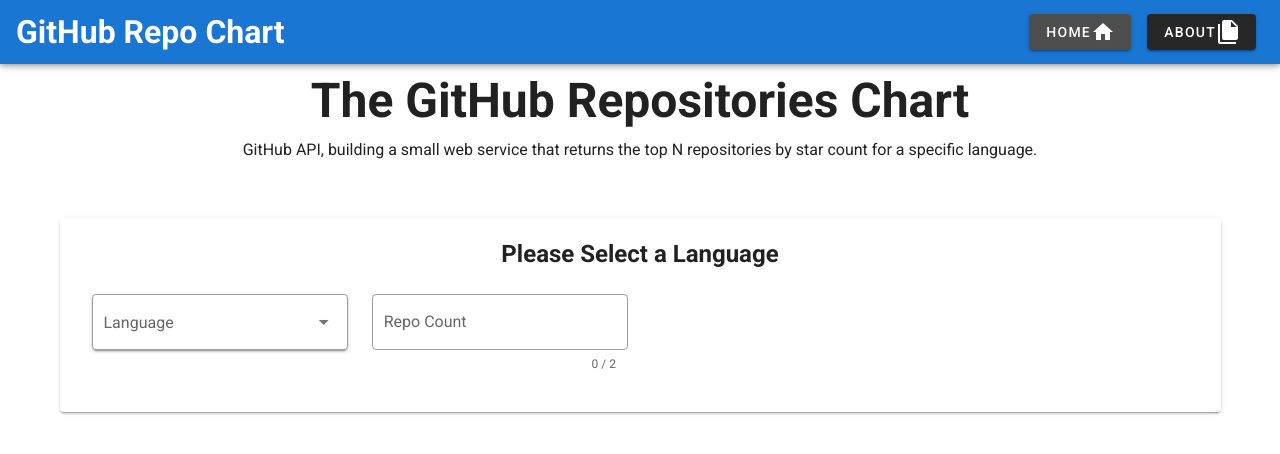
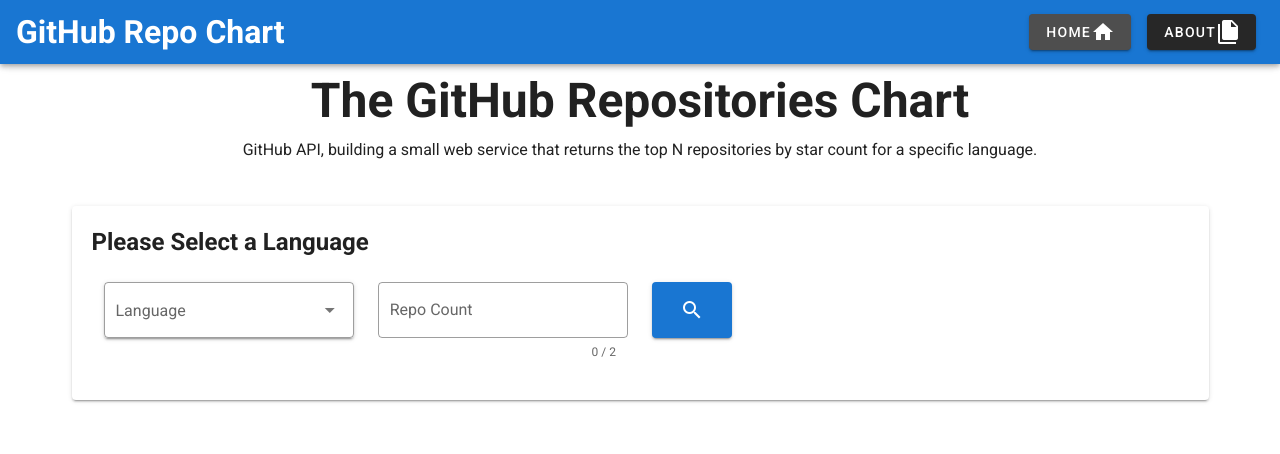
Before and after one commit to jaasmaz/Top-Repos-App, a Vue app: page /#/ in a window 1280 px wide. Shown: the top 454 px of the page. Built offline with nearby package versions, Linux system fonts and the light colour scheme.

Commit message:
Add State Management and refactor components

```diff
--- a/src/components/Chart.vue
+++ b/src/components/Chart.vue
@@ -1,100 +1,27 @@
 <template>
   <v-container>
-    <v-row class="text-center">
-      <v-col class="mb-4">
-        <h1 class="display-2 font-weight-bold mb-3">
-          {{ msg }}
-        </h1>
-        <p class="subheading font-weight-regular">
-          GitHub API, building a small web service that returns the top N
-          repositories by star count for a specific language.
-        </p>
+    <v-row v-for="(item, index) in apiData" :key="index">
+      <v-col>
+        <h3>Language: {{ item.language }}</h3>
       </v-col>
-      <v-col class="mb-5" cols="12">
-        <v-card class="pa-5">
-          <h2 v-if="selectedLang" class="headline font-weight-bold mb-3">
-            Top {{ selectedLang }} Repos
-          </h2>
-          <h2 v-else class="headline font-weight-bold mb-3">
-            Please Select a Language
-          </h2>
-          <v-form ref="form">
-            <v-container class="justify-center">
-              <v-row>
-                <v-col cols="6" sm="3">
-                  <v-select
-                    :items="dropLang"
-                    v-model="selectedLang"
-                    @change="getRepos()"
-                    clearable
-                    outlined
-                    small-chips
-                    solo
-                    label="Language"
-                    hint="Select The Repo Language"
-                    :rules="[(v) => !!v || 'Please Select a Language']"
-                  ></v-select>
-                </v-col>
-                <v-col cols="6" sm="3">
-                  <v-text-field
-                    v-model="repoCount"
-                    @change="getRepos()"
-                    outlined
-                    counter="2"
-                    label="Repo Count"
-                    hint="This field uses counter prop"
-                    :rules="[
-                      (v) => !isNaN(v) || 'It\'s not a Digit!',
-                      (v) => (v && (v.length <= 2 && v.length > 0)) || 'Insert 1 or 2 Digits!',
-                      (v) => (v <= 20) || 'Can\'t display more than 20 Repos',
-                    ]"
-                  ></v-text-field>
-                </v-col>
-              </v-row>
-              <v-row v-for="(item, index) in apiData" :key="index">
-                <v-col>
-                  <h3>Language: {{ item.language }}</h3>
-                </v-col>
-                <v-col>
-                  <h5>Star Count: {{ item.stargazers_count }}</h5>
-                </v-col>
-              </v-row>
-            </v-container>
-          </v-form>
-        </v-card>
+      <v-col>
+        <h5>Star Count: {{ item.stargazers_count }}</h5>
       </v-col>
     </v-row>
   </v-container>
 </template>
 
 <script>
-import axios from "axios";
 export default {
-  data: () => ({
-    apiData: null,
-    selectedLang: null,
-    repoCount: null,
-    name: "Chart",
-    repoLang: "Programing Language",
-    dropLang: ["Javascript", "Dart", "PHP", "python", "Java"],
-  }),
-  props: {
-    msg: String,
-  },
-  created() {
-  },
-  methods: {
-    async getRepos() {
-      this.$refs.form.validate()
-      if (this.selectedLang && this.repoCount && this.$refs.form.validate()) {
-        const api = await axios.get(
-          `https://api.github.com/search/repositories?q=language:${this.selectedLang}`
-        );
-        this.apiData = api.data.items.slice(0, this.repoCount);
-
-      }
+  data: () => ({}),
+  computed: {
+    apiData() {
+      return this.$store.getters.getApiData;
     },
   },
+  props: {},
+  created() {},
+  methods: {},
 };
 </script>
 
--- /dev/null
+++ b/src/components/Form.vue
@@ -0,0 +1,91 @@
+<template>
+  <v-container>
+    <v-row>
+      <v-col class="mb-5" cols="12">
+        <v-card class="pa-5">
+          <h2
+            v-if="formData.selectedLang"
+            class="headline font-weight-bold mb-3"
+          >
+            Top {{ formData.selectedLang }} Repos
+          </h2>
+          <h2 v-else class="headline font-weight-bold mb-3">
+            Please Select a Language
+          </h2>
+          <v-form ref="form">
+            <v-container class="justify-center">
+              <v-row>
+                <v-col cols="6" sm="3">
+                  <v-select
+                    :items="dropLang"
+                    v-model="formData.selectedLang"
+                    clearable
+                    outlined
+                    small-chips
+                    solo
+                    label="Language"
+                    hint="Select The Repo Language"
+                    :rules="[(v) => !!v || 'Please Select a Language']"
+                  ></v-select>
+                </v-col>
+                <v-col cols="6" sm="3">
+                  <v-text-field
+                    v-model="formData.repoCount"
+                    outlined
+                    counter="2"
+                    label="Repo Count"
+                    hint="This field uses counter prop"
+                    :rules="[
+                      (v) => !isNaN(v) || 'It\'s not a Digit!',
+                      (v) =>
+                        (v && v.length <= 2 && v.length > 0) ||
+                        'Insert 1 or 2 Digits!',
+                      (v) => v <= 20 || 'Can\'t display more than 20 Repos',
+                    ]"
+                  ></v-text-field>
+                </v-col>
+                <v-col>
+                  <v-btn class="primary pa-7" @click="submitForm">
+                    <v-icon>mdi-magnify</v-icon></v-btn
+                  >
+                </v-col>
+              </v-row>
+            </v-container>
+          </v-form>
+        </v-card>
+      </v-col>
+    </v-row>
+  </v-container>
+</template>
+
+<script>
+export default {
+  data: () => ({
+    formData: {
+      selectedLang: null,
+      repoCount: null,
+    },
+    name: "Form",
+    dropLang: ["Javascript", "Dart", "PHP", "python", "Java"],
+  }),
+  props: {},
+  created() {},
+  methods: {
+    // Update Form data State after input by user
+    submitForm() {
+      this.$refs.form.validate();
+      if (
+        this.formData.selectedLang &&
+        this.formData.repoCount &&
+        this.$refs.form.validate()
+      ) {
+        this.$store.dispatch("setFormData", this.formData);
+        this.$store.dispatch("fetchApiData");
+      }
+    },
+    sendApiReq() {},
+  },
+};
+</script>
+
+<style></style>
--- a/src/store/index.js
+++ b/src/store/index.js
@@ -1,15 +1,57 @@
-import Vue from 'vue'
-import Vuex from 'vuex'
+import axios from "axios";
+import Vue from "vue";
+import Vuex from "vuex";
 
-Vue.use(Vuex)
+Vue.use(Vuex);
 
 export default new Vuex.Store({
   state: {
+    loadingStatus: "notLoading",
+    apiData: null,
+    formData: {
+      selectedLang: null,
+      repoCount: null,
+    },
+  },
+  getters: {
+    getApiData(state) {
+      return state.apiData;
+    },
+    getformData(state) {
+      return state.formData;
+    },
   },
   mutations: {
+    SET_LOADING_STATUS(state, status) {
+      state.loadingStatus = status;
+    },
+    SET_API_DATA(state, status) {
+      state.apiData = status;
+    },
+    SET_FORM_DATA(state, status) {
+      state.formData = status;
+    },
   },
   actions: {
+    fetchApiData(context) {
+      context.commit("SET_LOADING_STATUS", "loading");
+      axios
+        .get(
+          `https://api.github.com/search/repositories?q=language:${this.state.formData.selectedLang}`
+        )
+        .then((response) => {
+          context.commit("SET_LOADING_STATUS", "notLoading");
+          context.commit(
+            "SET_API_DATA",
+            response.data.items.slice(0, this.state.formData.repoCount)
+          );
+        });
+    },
+    setFormData(context, payload) {
+      context.commit("SET_LOADING_STATUS", "loading");
+      context.commit("SET_FORM_DATA", payload);
+      context.commit("SET_LOADING_STATUS", "notLoading");
+    },
   },
-  modules: {
-  }
-})
+  modules: {},
+});
--- a/src/views/Home.vue
+++ b/src/views/Home.vue
@@ -1,16 +1,56 @@
 <template>
-  <Chart msg="The GitHub Repositories Chart" />
+  <v-container>
+    <v-row class="text-center">
+      <v-col class="mb-4">
+        <h1 class="display-2 font-weight-bold mb-3">
+          The GitHub Repositories Chart
+        </h1>
+        <p class="subheading font-weight-regular">
+          GitHub API, building a small web service that returns the top N
+          repositories by star count for a specific language.
+        </p>
+      </v-col>
+    </v-row>
+    <Form />
+    <Chart />
+  </v-container>
 </template>
 
 <script>
 // @ is an alias to /src
 import Chart from "@/components/Chart.vue";
+import Form from "@/components/Form.vue";
+// import axios from "axios";
 
 export default {
-  name: "Home",
-
   components: {
     Chart,
+    Form,
   },
+  data: () => ({
+    name: "Home",
+    apiData: null,
+    formData: null,
+    selectedLang: null,
+    repoCount: null,
+    dropLang: ["Javascript", "Dart", "PHP", "python", "Java"],
+  }),
+  computed: {
+    fetchAPI() {
+      return this.$store.getters.getformData;
+    },
+  },
+  created() {},
+  // methods: {
+  //   async getRepos() {
+  //     this.$refs.form.validate();
+  //     if (this.selectedLang && this.repoCount && this.$refs.form.validate()) {
+  //       const api = await axios.get(
+  //         `https://api.github.com/search/repositories?q=language:${this.selectedLang}`
+  //       );
+  //       this.apiData = api.data.items.slice(0, this.repoCount);
+  //     }
+  //   },
+  // },
 };
 </script>
```
